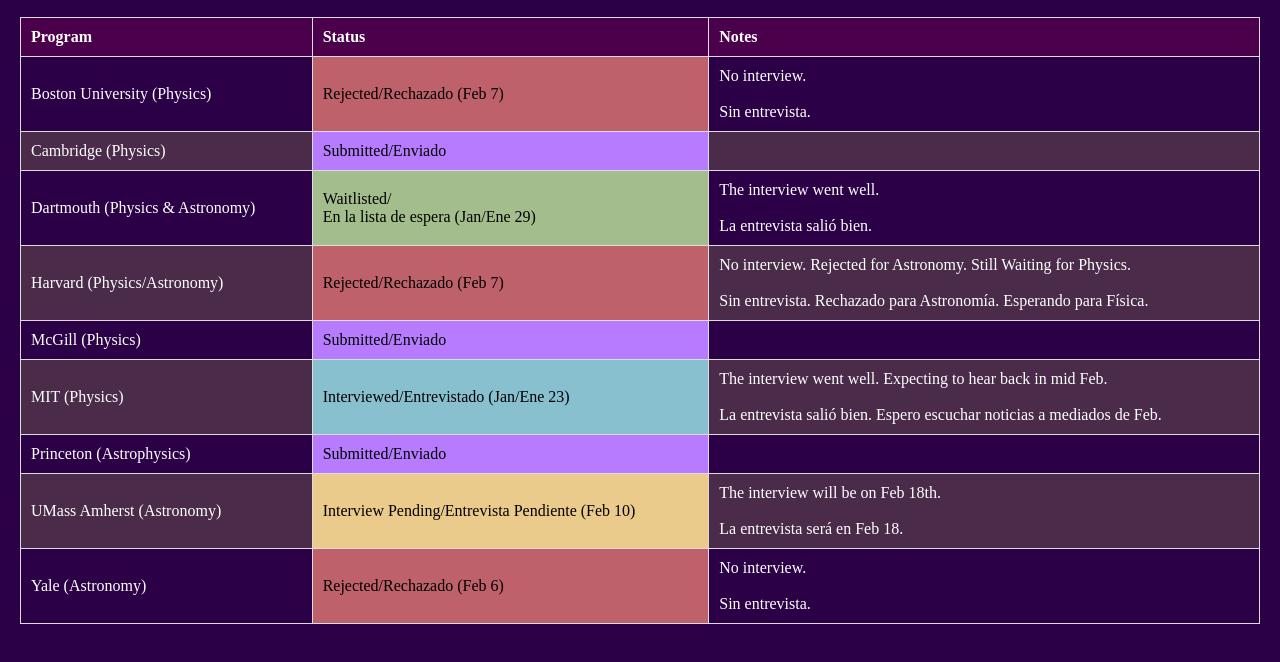
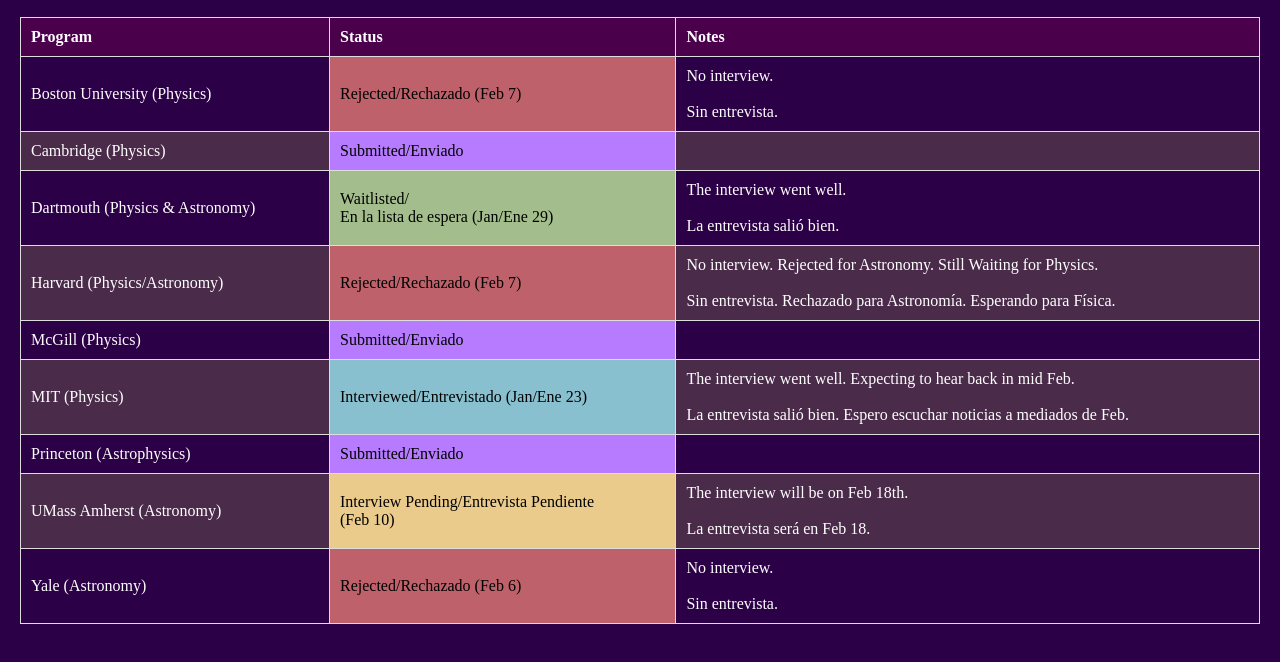
Before and after one commit to BV07/grad_school_updates, a plain HTML site: page index.html in a window 1280 px wide. Shown: the part 130-792 px from the top of the page. Drawn offline with Linux system fonts and the light colour scheme.

Commit message:
Update index.html

```diff
--- a/index.html
+++ b/index.html
@@ -154,7 +154,7 @@
                 </tr>
                 <tr>
                     <td>UMass Amherst (Astronomy)</td>
-                    <td class="status-pending">Interview Pending/Entrevista Pendiente (Feb 10)</td>
+                    <td class="status-pending">Interview Pending/Entrevista Pendiente<br> (Feb 10)</td>
                     <td>The interview will be on Feb 18th.<br><br> La entrevista será en Feb 18.</td>
                 </tr>
                 <tr>
```
